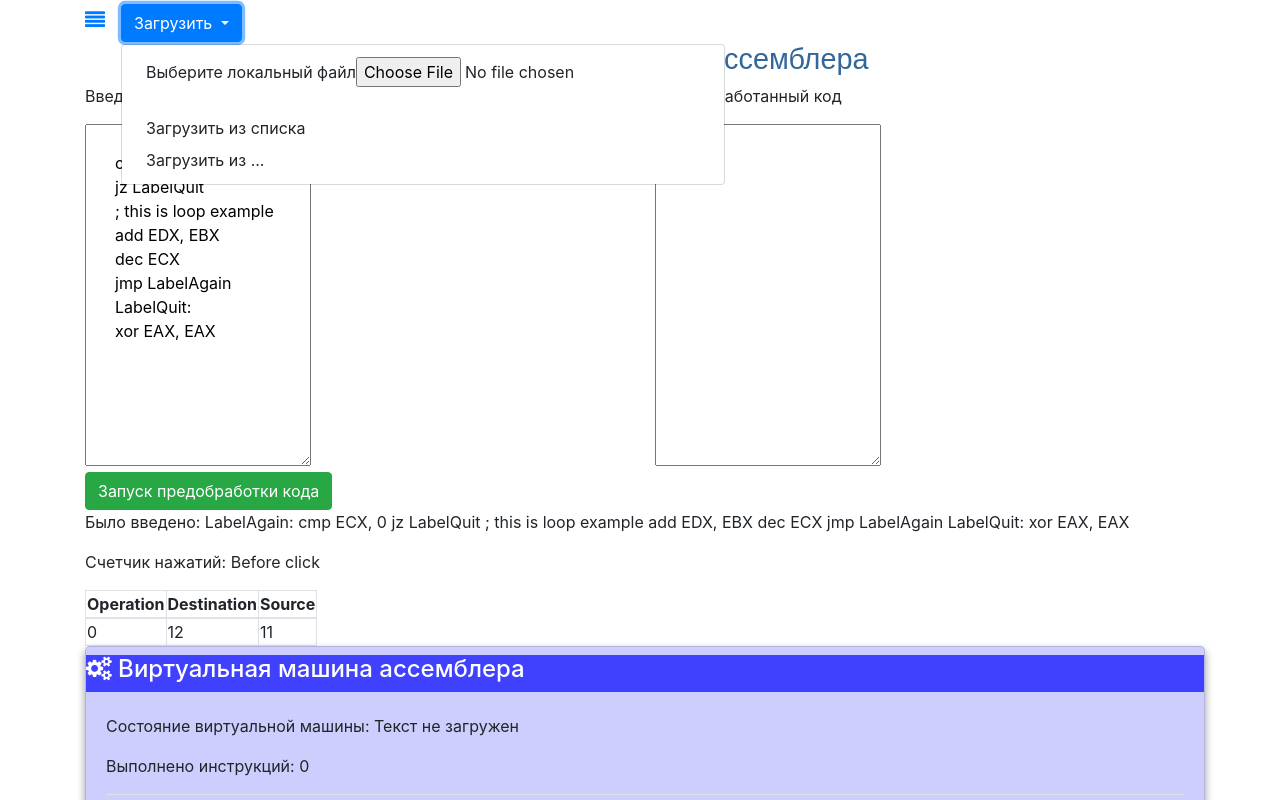
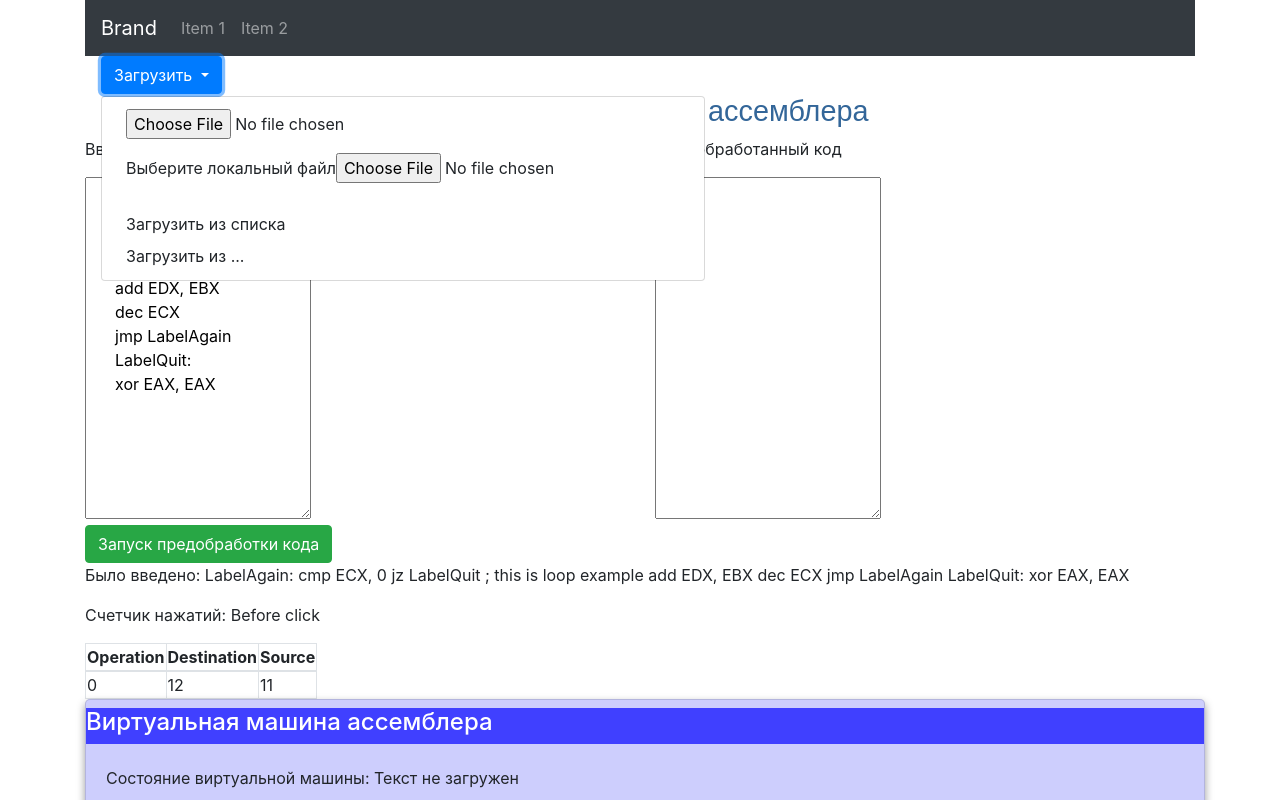
Before and after one commit to VladislavShubnikov/AsmVm, an Angular app: page / in a window 1280 px wide. Both pictures are taken after a click on the button "Загрузить". Shown: the top 800 px of the page. Built offline with nearby package versions, Linux system fonts and the light colour scheme.

Commit message:
latest angular ver support

```diff
--- a/angular.json
+++ b/angular.json
@@ -25,9 +25,7 @@
               { "glob": "test.json", "input": "./", "output": "./assets/" }
             ],
             "styles": [
-              "src/styles.css",
-              "node_modules/bootstrap/dist/css/bootstrap.css",
-              "node_modules/font-awesome/css/font-awesome.css"
+              "src/styles.css"
             ],
             "scripts": []
           },
--- a/src/app/app.component.html
+++ b/src/app/app.component.html
@@ -1,7 +1,42 @@
 
+<!--
 <link rel="stylesheet" href="https://maxcdn.bootstrapcdn.com/bootstrap/4.1.3/css/bootstrap.min.css" />
+-->
+
+<!--
+
+<script src="https://code.jquery.com/jquery-3.2.1.slim.min.js"></script>
+<script src="https://cdnjs.cloudflare.com/ajax/libs/popper.js/1.12.9/umd/popper.min.js"></script>
+<script src="https://maxcdn.bootstrapcdn.com/bootstrap/4.0.0/js/bootstrap.min.js"></script>
+-->
 
 <div class="container container-fluid">
+
+
+    <nav class="navbar navbar-expand-lg navbar-dark bg-dark">
+        <a class="navbar-brand" href="#">
+          Brand
+        </a>
+
+        <button class="navbar-toggler" type="button">
+          <span class="navbar-toggler-icon"></span>
+        </button>
+
+
+        <div class="collapse navbar-collapse">
+          <ul class="navbar-nav mr-auto">
+            <li class="nav-item">
+              <a class="nav-link" href="#">Item 1</a>
+            </li>
+
+            <li class="nav-item">
+              <a class="nav-link" href="#">Item 2</a>
+            </li>
+          </ul>
+        </div>
+      </nav>
+
+
 
   <!-- Dropdown menu -->
   <div class="row">
@@ -14,6 +49,12 @@
           Загрузить
         </button>
         <div ngbDropdownMenu aria-labelledby="dropdownBasic1">
+
+          <button class="dropdown-item">
+            <div style="display: inline-block; overflow: hidden">
+              <input type="file" (change)="onOpenedFiles($event.target.files)">
+            </div>
+          </button>
 
           <button class="dropdown-item">
             <div class="form-group">
--- a/src/app/app.component.ts
+++ b/src/app/app.component.ts
@@ -64,10 +64,10 @@ export class AppComponent {
     const fName = this.m_fileToOpen.name;
     // console.log(`onOpenedFiles... name = ${fName}`);
     const fileReader = new FileReader();
-    fileReader.onload = () => {
-      const fileContent = fileReader.result;
-      // console.log(`File content = ${fileContent}`);
-      const lenFile = fileContent.length;
+    fileReader.onload = (evt: Event) => {
+      const strFile = fileReader.result.toString();
+      const lenFile =   strFile.length;
+      // console.log(`File content = ${typeof strFile}, file len = ${lenFile}`);
       const MAX_FILE_LEN = 4096;
       if (lenFile > MAX_FILE_LEN) {
         const strErrToLong = `Too large file. Size = ${lenFile}`;
@@ -77,7 +77,7 @@ export class AppComponent {
       }
 
       // assign loaded text to virt machine
-      this.m_virtualMachine.setSourceCode(fileContent);
+      this.m_virtualMachine.setSourceCode(strFile);
     };
     fileReader.readAsText(this.m_fileToOpen);
   }
--- a/src/styles.css
+++ b/src/styles.css
@@ -1 +1,2 @@
 /* You can add global styles to this file, and also import other style files */
+@import '~bootstrap/dist/css/bootstrap.css';
```
Also changed, not shown: package.json (+21 -21 lines), 1 other file (tests, documents, lock files or other folders).
